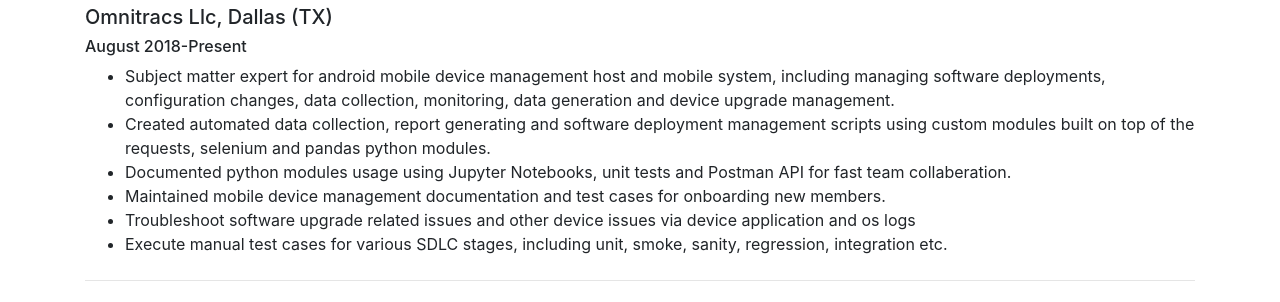
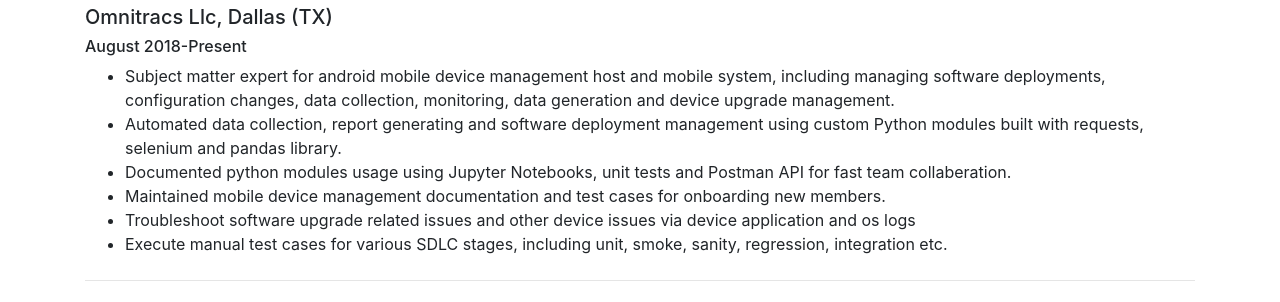
Before and after one commit to NavieHuynh/cloudresume, a plain HTML site: page index.html in a window 1280 px wide. Shown: the part 464-766 px from the top of the page. Drawn offline with nearby package versions, Linux system fonts and the light colour scheme.

Commit message:
Cleaned up experience

```diff
--- a/index.html
+++ b/index.html
@@ -60,7 +60,7 @@
               <h6>August 2018-Present</h6>
               <ul>
                 <li>Subject matter expert for android mobile device management host and mobile system, including managing software deployments, configuration changes, data collection, monitoring, data generation and device upgrade management. </li>
-                <li>Created automated data collection, report generating and software deployment management scripts using custom modules built on top of the requests, selenium and pandas python modules.</li>
+                <li>Automated data collection, report generating and software deployment management using custom Python modules built with requests, selenium and pandas library.</li>
                 <li>Documented python modules usage using Jupyter Notebooks, unit tests and Postman API for fast team collaberation.</li>
                 <li>Maintained mobile device management documentation and test cases for onboarding new members.</li>
                 <li>Troubleshoot software upgrade related issues and other device issues via device application and os logs</li>
```
